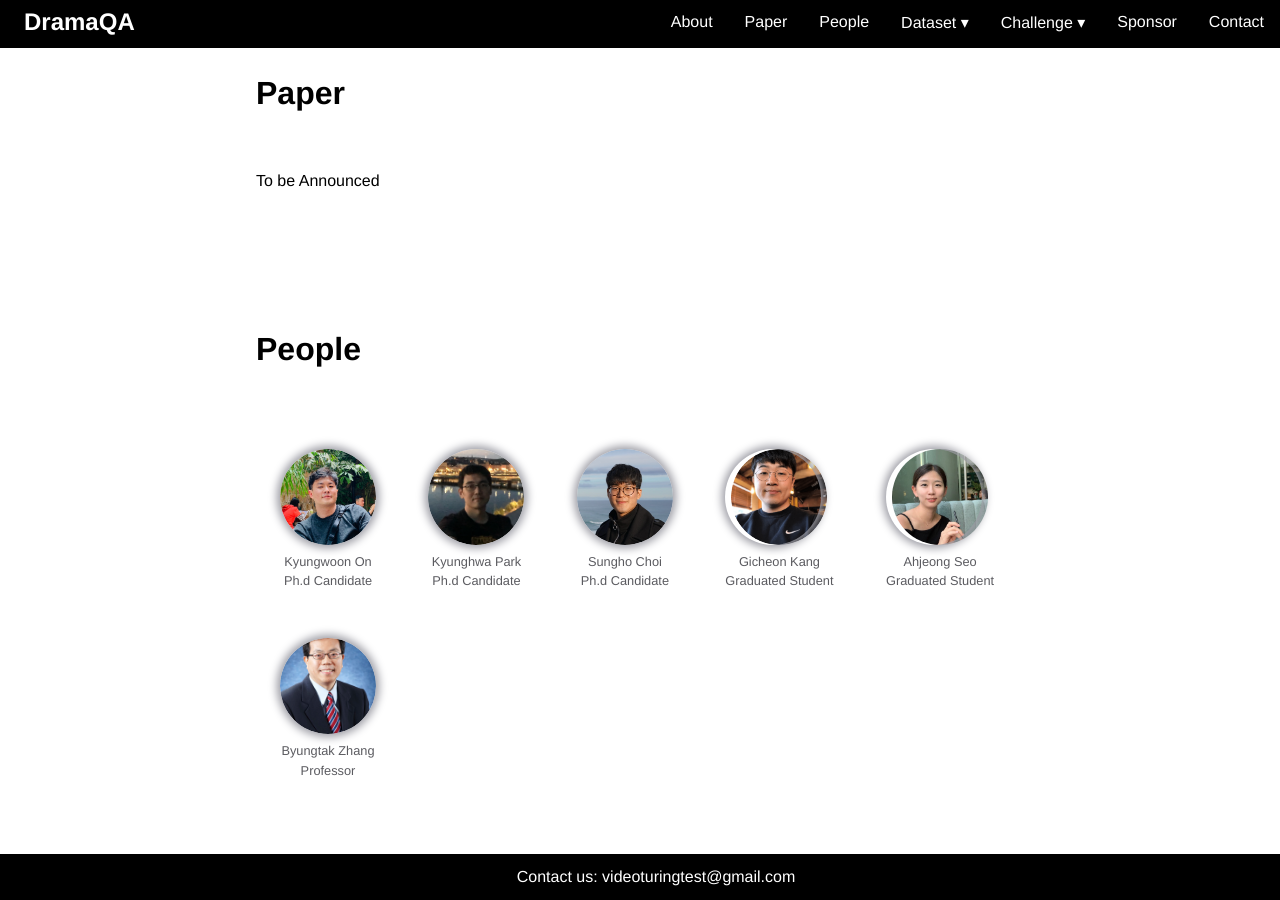
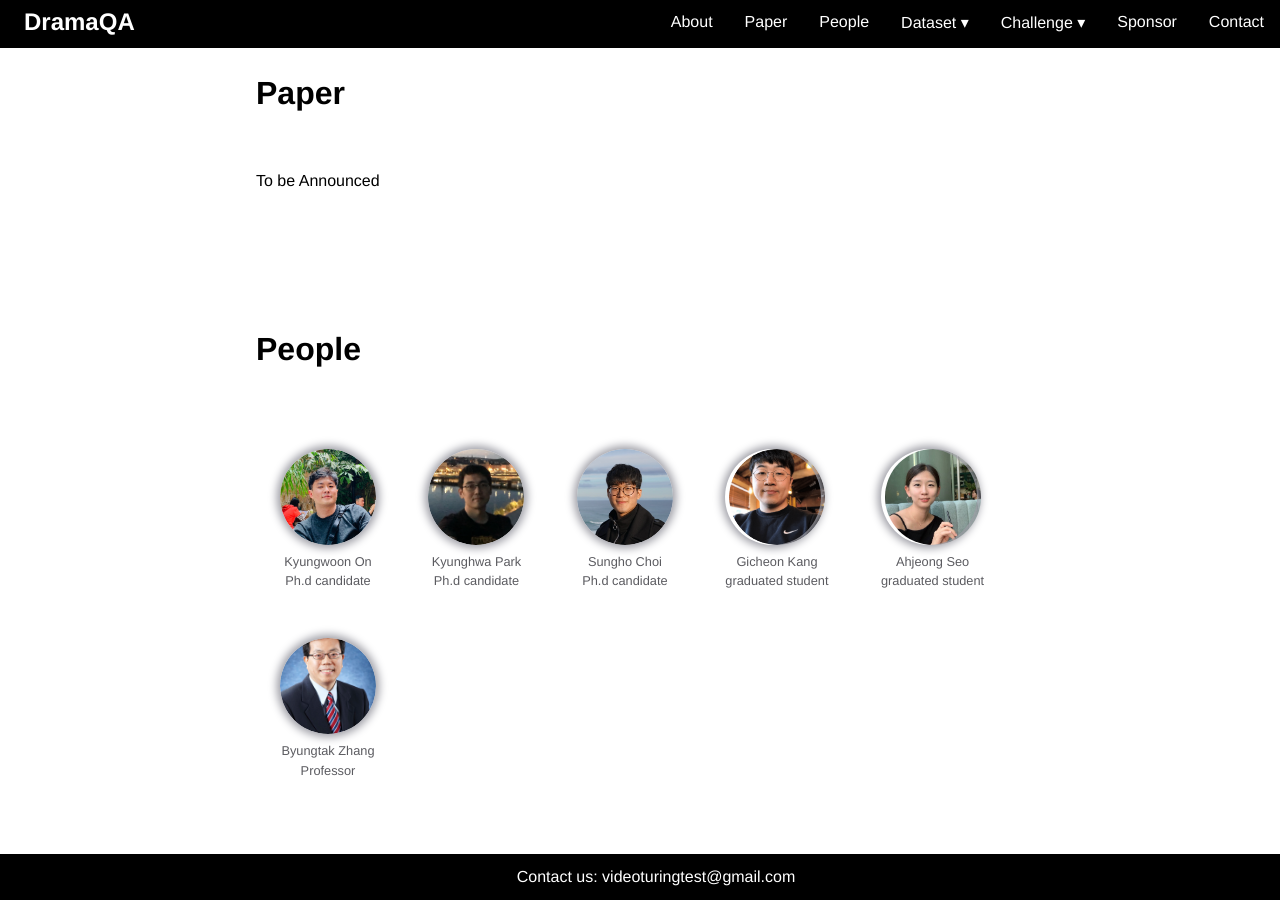
Before and after one commit to friendsqa/friendsqa.github.io, a Jekyll site: the page built from index.md, in a window 1280 px wide and 900 px high, scrolled down 1586 px. Built offline with Jekyll 4.4.1, drawn with Linux system fonts in a browser that asks for light colours.

```diff
--- a/_data/people.yml
+++ b/_data/people.yml
@@ -1,21 +1,21 @@
 - name: Kyungwoon On
-  affiliation: Ph.d Candidate
+  affiliation: Ph.d candidate
   src: /assets/images/people/people_kwon.jpg
 
 - name: Kyunghwa Park
-  affiliation: Ph.d Candidate
+  affiliation: Ph.d candidate
   src: /assets/images/people/people_khpark.jpg
 
 - name: Sungho Choi
-  affiliation: Ph.d Candidate
+  affiliation: Ph.d candidate
   src: /assets/images/people/people_shchoi.jpg
 
 - name: Gicheon Kang
-  affiliation: Graduated Student
+  affiliation: graduated student
   src: /assets/images/people/people_gckang.jpg
 
 - name: Ahjeong Seo
-  affiliation: Graduated Student
+  affiliation: graduated student
   src: /assets/images/people/people_ajseo.jpg
 
 - name: Byungtak Zhang
```
